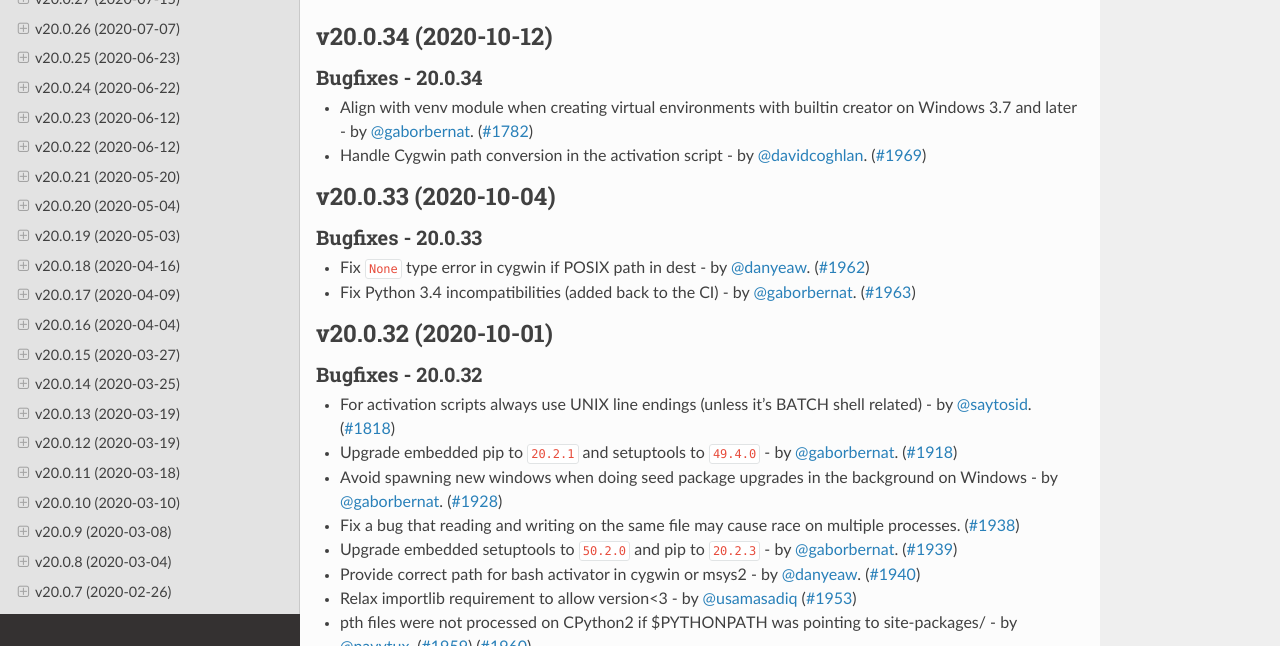
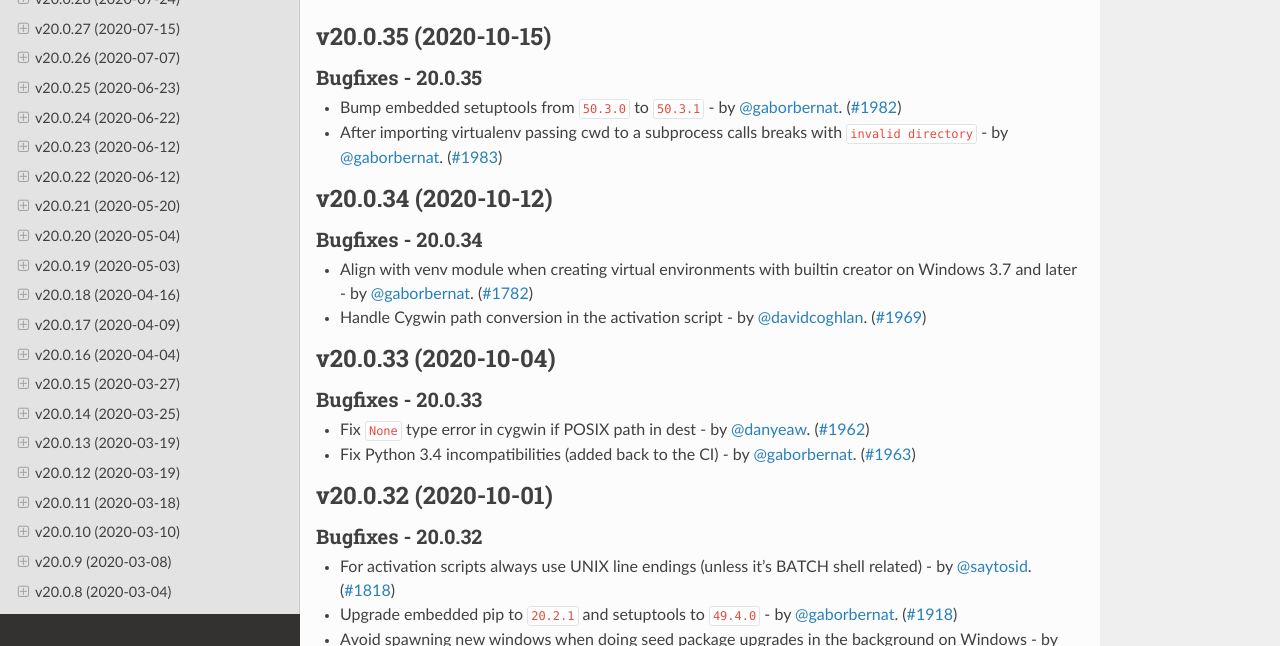
Before and after one commit to pypa/virtualenv, a Sphinx documentation site: the page built from docs/changelog.rst, in a window 1280 px wide and 900 px high, cut to the strip 254-900 px from the top of the window. Built offline with Sphinx 7.4.7 and the Read the Docs theme 2.0.0, drawn with Linux system fonts in a browser that asks for light colours; pages that are not in the unit, such as notebooks, are missing from menus; the version number could not be read and is left out; some of the changed text lies outside the part shown.

Commit message:
release 20.0.35

```diff
--- a/docs/changelog.rst
+++ b/docs/changelog.rst
@@ -4,6 +4,15 @@ Release History
 .. include:: _draft.rst
 
 .. towncrier release notes start
+
+v20.0.35 (2020-10-15)
+---------------------
+
+Bugfixes - 20.0.35
+~~~~~~~~~~~~~~~~~~
+- Bump embedded setuptools from ``50.3.0`` to ``50.3.1`` - by :user:`gaborbernat`. (`#1982 <https://github.com/pypa/virtualenv/issues/1982>`_)
+- After importing virtualenv passing cwd to a subprocess calls breaks with ``invalid directory`` - by :user:`gaborbernat`. (`#1983 <https://github.com/pypa/virtualenv/issues/1983>`_)
+
 
 v20.0.34 (2020-10-12)
 ---------------------
--- a/docs/changelog/1982.bugfix.rst
+++ /dev/null
@@ -1 +0,0 @@
-Bump embedded setuptools from ``50.3.0`` to ``50.3.1`` - by :user:`gaborbernat`.
--- a/docs/changelog/1983.bugfix.rst
+++ /dev/null
@@ -1 +0,0 @@
-After importing virtualenv passing cwd to a subprocess calls breaks with ``invalid directory`` - by :user:`gaborbernat`.
```
